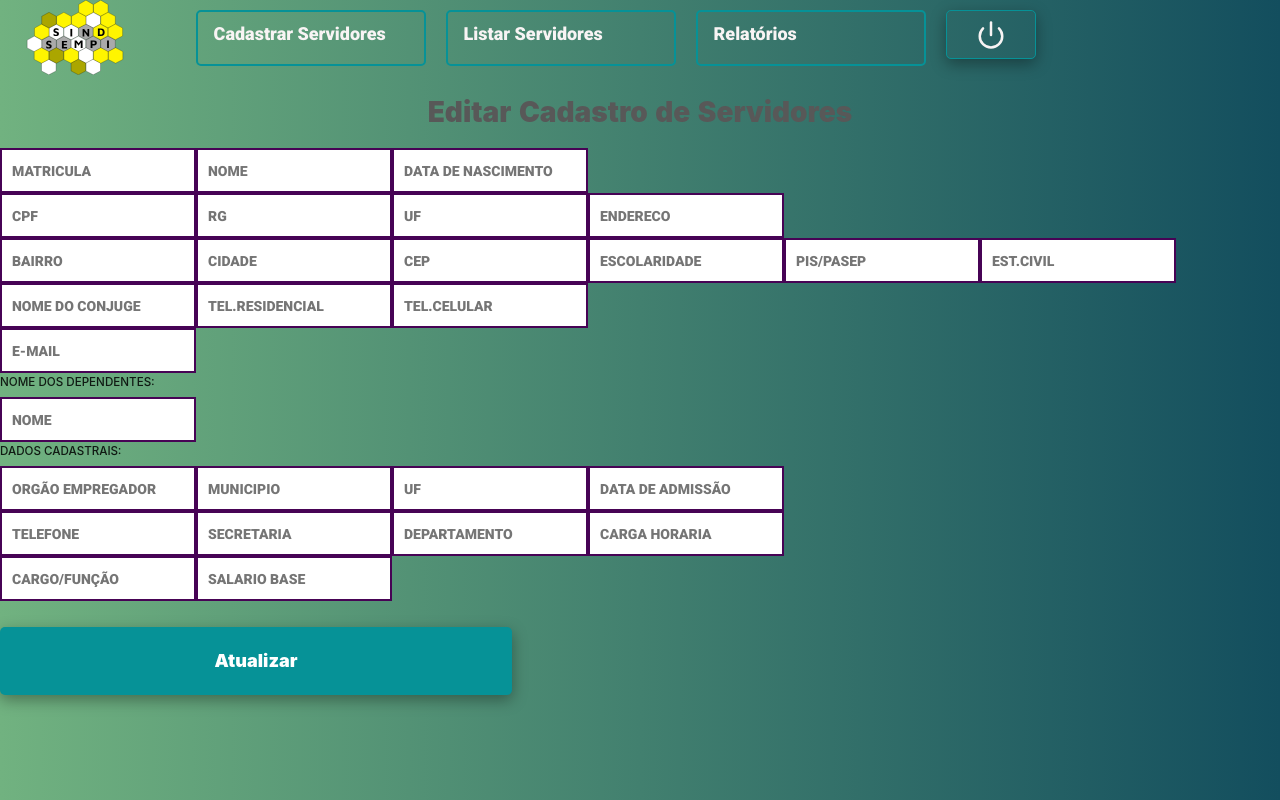
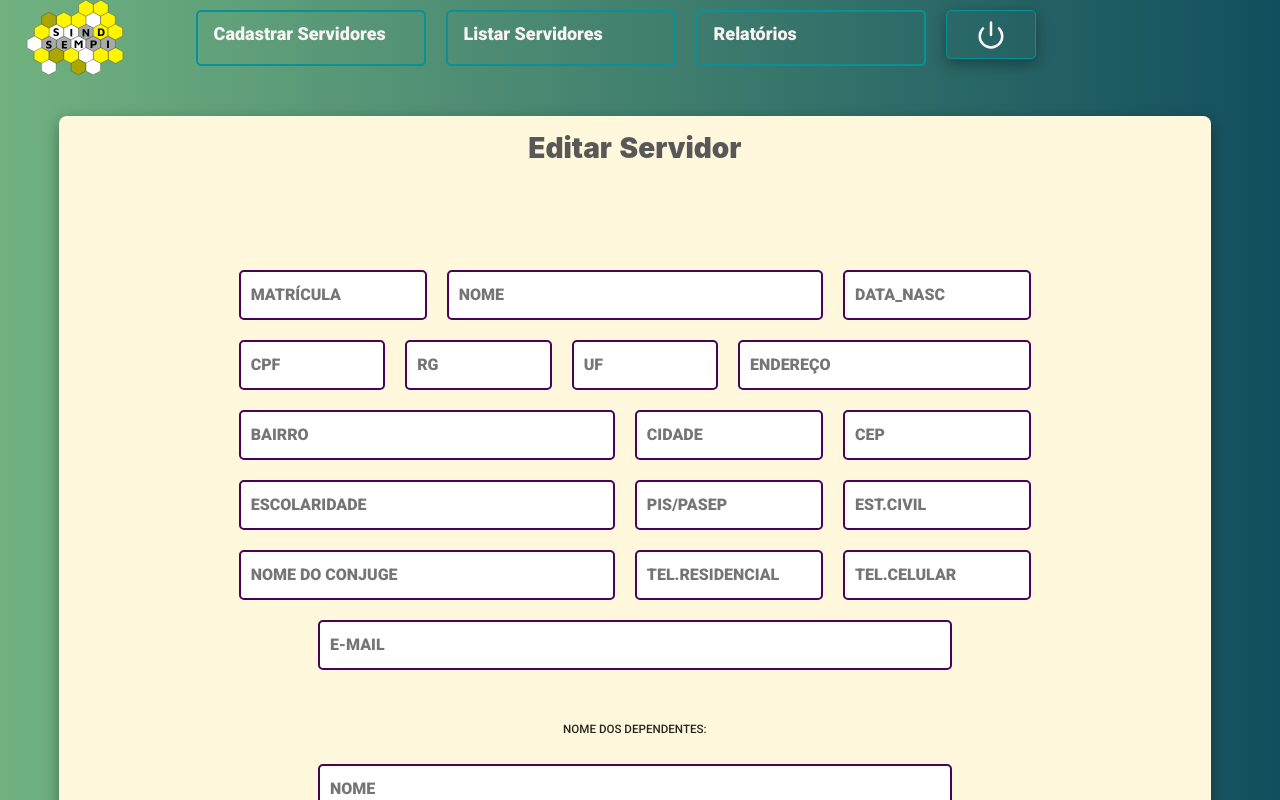
Before and after one commit to HEINRICK7/sind_sempi-app, a React (Create React App) app: page /edit_servidor/1 in a window 1280 px wide. Shown: the top 800 px of the page. Built offline with nearby package versions, Linux system fonts and the light colour scheme; no server answers; sample sign-in values are in the browser's storage.

Commit message:
update files

```diff
--- a/src/components/Formulario/index.jsx
+++ b/src/components/Formulario/index.jsx
@@ -194,19 +194,19 @@ const Formulario = () => {
                     type="text"
                     name="matricula"
                     id="matricula"
-                    placeholder="matricula"
+                    placeholder="MÁTRICULA"
                     value={matricula}
                     onChange={ e => setMatricula(e.target.value)}
                     required
                     />
-                    <label htmlFor="matricula">matricula</label>
+                    <label htmlFor="matricula">mátricula</label>
                 </div>
                 <div className="floating_label" >
                     <input
                     className="form-control"
                     type="text"
                     name="nome"
-                    placeholder="nome"
+                    placeholder="NOME"
                     value={nome}
                     onChange={ e => setNome(e.target.value)}
                     required
@@ -218,7 +218,7 @@ const Formulario = () => {
                     className="form-control"
                     type="text"
                     name="data_nasc"
-                    placeholder="data_nasc"
+                    placeholder="DATA_NASC"
                     value={data_nasc}
                     onChange={  MaskData_Nasc }
                     maxLength="10"
@@ -343,7 +343,7 @@ const Formulario = () => {
                     <input
                     className="form-control"
                     type="text"
-                    placeholder="NOME DO CONJUGE"
+                    placeholder="NOME DO CÔNJUGE"
                     value={nome_conjuge}
                     onChange={ e => setNome_Conjuge(e.target.value)}
                     />
@@ -414,11 +414,11 @@ const Formulario = () => {
                     <input
                     className="form-control"
                     type="text"
-                    placeholder="MUNICIPIO"
+                    placeholder="MUNICÍPIO"
                     value={municipio}
                     onChange={ e => setMunicipio(e.target.value)}
                     />
-                    <label htmlFor="municipio">municipio</label>
+                    <label htmlFor="municipio">município</label>
                 </div>
                     <div className="floating_label">
                 <input
@@ -501,11 +501,11 @@ const Formulario = () => {
                     <input
                     className="form-control"
                     type="text"
-                    placeholder="SALARIO BASE"
+                    placeholder="SALÁRIO BASE"
                     value={salario_base}
                     onChange={ MaskSalario_base }
                     />
-                    <label htmlFor="salario_base">salario base</label>
+                    <label htmlFor="salario_base">salário base</label>
                 </div>
             </div>
         </div>
--- a/src/components/PdfViewer/index.jsx
+++ b/src/components/PdfViewer/index.jsx
@@ -72,11 +72,10 @@ const handleEdit = async () => {
 }
     return (
         <div>
-          < NavBar/>
           <div className="container_pdfViewer">
                 <Pdf targetRef={ref} filename={`${models.nome}.pdf`}>
                     {({ toPdf }) =>
-                        <Link to={`/list_servidor`}>
+                        <Link>
                             <button className="buttom_download" onClick={toPdf}>Gerar Pdf</button>
                         </Link>
                     }
--- a/src/pages/Edit_Servidor/index.jsx
+++ b/src/pages/Edit_Servidor/index.jsx
@@ -109,256 +109,356 @@ const Formulario = () => {
     return (
         <>
             < Navbar/>
-            <div className="container_edit_servidor">
-                <div className="formulario_servidor_edit_servidor">
+            <div className="container_cad_servidor">
+                <h1>Editar Servidor</h1>
+                <div className="formulario_servidor_cad_servidor">
                     <form onSubmit={onSubmit}>
-               <h1>Editar Cadastro de Servidores</h1>
-               <div className="input_md3">
+                    <div className="container_formulario">
+            <div className="input_md1">
+                <div className="floating_label" >
                     <input
-               className="input_left"
+                    className="form-control"
                     type="text"
                     name="matricula"
-               placeholder="MATRICULA"
+                    id="matricula"
+                    placeholder="MATRÍCULA"
                     value={models.matricula}
                     onChange={ e => updateModel(e)}
+
                     />
+                    <label htmlFor="matricula">matrícula</label>
+                </div>
+                <div className="floating_label" >
                     <input
-               className="input_center"
+                    className="form-control"
                     type="text"
                     name="nome"
                     placeholder="NOME"
                     value={models.nome}
                     onChange={ e => updateModel(e)}
+
                     />
+                     <label htmlFor="nome">nome</label>
+                </div>
+                <div className="floating_label" >
                     <input
-               className="input_rigth"
+                    className="form-control"
                     type="text"
                     name="data_nasc"
-               placeholder="DATA DE NASCIMENTO"
+                    placeholder="DATA_NASC"
                     value={models.data_nasc}
-               onChange={ e => updateModel(e)}
+                    onChange={  e => updateModel(e) }
+                    maxLength="10"
+
                     />
+                    <label htmlFor="data_nasc">data_nasc</label>
                </div>
-               <div>
+           </div>
+            <div className="input_md2">
+                <div className="floating_label">
                     <input
-                className="input_cpf"
+                    className="form-control"
                     type="text"
                     name="cpf"
                     placeholder="CPF"
                     value={models.cpf}
-                onChange={ e => updateModel(e)}
+                    onChange={ e => updateModel(e) }
+
                     />
+                    <label htmlFor="cpf">cpf</label>
+                </div>
+                <div className="floating_label">
                     <input
-                className="input_rg"
+                    className="form-control"
                     type="text"
                     name="rg"
                     placeholder="RG"
                     value={models.rg}
                     onChange={ e => updateModel(e)}
+
                     />
+                    <label htmlFor="rg">rg</label>
+                </div>
+                <div className="floating_label">
                     <input
-                className="input_uf"
+                    className="form-control"
                     type="text"
-                name="uf_servidor"
+                    name="uf"
                     placeholder="UF"
                     value={models.uf_servidor}
                     onChange={ e => updateModel(e)}
                     />
+                    <label htmlFor="uf_servidor">uf</label>
+                </div>
+                <div className="floating_label">
                     <input
-                className="input_endereco"
+                    className="form-control"
                     type="text"
                     name="endereco"
-                placeholder="ENDERECO"
+                    placeholder="ENDEREÇO"
                     value={models.endereco}
                     onChange={ e => updateModel(e)}
                     />
+                    <label htmlFor="endereco">endereço</label>
                 </div>
-               <div>
+           </div>
+            <div className="input_md3">
+                <div className="floating_label">
                     <input
-               className="input_bairro"
+                    className="form-control"
                     type="text"
                     name="bairro"
                     placeholder="BAIRRO"
                     value={models.bairro}
                     onChange={ e => updateModel(e)}
                     />
+                    <label htmlFor="bairro">bairro</label>
+                </div>
+                <div className="floating_label">
                     <input
-               className="input_cidade"
+                    className="form-control"
                     type="text"
                     name="cidade"
                     placeholder="CIDADE"
                     value={models.cidade}
                     onChange={ e => updateModel(e)}
                     />
+                    <label htmlFor="cidade">cidade</label>
+               </div>
+                <div className="floating_label">
                     <input
-               className="input_cep"
+                    className="form-control"
                     type="text"
+                    placeholder="CEP"
                     name="cep"
-               placeholder="CEP"
                     value={models.cep}
-               onChange={ e => updateModel(e)}
+                    onChange={ e => updateModel(e) }
+                    maxLength="9"
                     />
+                    <label htmlFor="cep">cep</label>
+               </div>
+            </div>
+            <div className="input_md4">
+                <div className="floating_label">
                     <input
-               className="input_escolaridade"
+                    className="form-control"
                     type="text"
                     name="escolaridade"
                     placeholder="ESCOLARIDADE"
                     value={models.escolaridade}
                     onChange={ e => updateModel(e)}
                     />
+                    <label htmlFor="escolaridade">escolaridade</label>
+                </div>
+                <div className="floating_label">
                     <input
-               className="input_pisPasep"
+                    className="form-control"
                     type="text"
                     name="pis_pasep"
                     placeholder="PIS/PASEP"
                     value={models.pis_pasep}
-               onChange={ e => updateModel(e)}
+                    onChange={ e => updateModel(e) }
+                    maxlength="14"
+
                     />
+                    <label htmlFor="pis_pasep">pis/pasep</label>
+                </div>
+                <div className="floating_label">
                     <input
-               className="input_estCivil"
+                    className="form-control"
                     type="text"
                     name="est_civil"
                     placeholder="EST.CIVIL"
                     value={models.est_civil}
                     onChange={ e => updateModel(e)}
                     />
+                    <label htmlFor="est_civil">est_civil</label>
                </div>
-               <div>
+           </div>
+            <div  className="input_md5">
+                <div className="floating_label">
                     <input
-               className="input_nomeConjuge"
+                    className="form-control"
                     type="text"
                     name="nome_conjuge"
                     placeholder="NOME DO CONJUGE"
                     value={models.nome_conjuge}
                     onChange={ e => updateModel(e)}
                     />
+                    <label htmlFor="nome_conjuge">nome do cônjuge</label>
+                </div>
+                <div className="floating_label">
                     <input
-               className="input_telResidencial"
+                    className="form_control"
                     type="text"
                     name="tel_residencial"
                     placeholder="TEL.RESIDENCIAL"
                     value={models.tel_residencial}
                     onChange={ e => updateModel(e)}
+                    maxlength="15"
                     />
+                    <label htmlFor="tel_residencial">tel_residencial</label>
+               </div>
+               <div className="floating_label">
                     <input
-               className="input_telCelular"
+                    className="form-control"
                     type="text"
                     name="tel_celular"
                     placeholder="TEL.CELULAR"
                     value={models.tel_celular}
                     onChange={ e => updateModel(e)}
+                    maxlength="15"
                     />
+                    <label htmlFor="tel_celular">tel_celular</label>
                 </div>
-               <div>
+           </div>
+            <div className="input_md6">
+                <div className="floating_label">
                     <input
-                className="input_email"
+                    className="form-control"
                     type="text"
                     name="email"
                     placeholder="E-MAIL"
                     value={models.email}
                     onChange={ e => updateModel(e)}
                     />
+                    <label htmlFor="email">email</label>
                 </div>
-            <div className="dependentes">
+            </div>
+            <div className="input_md7">
                 <h5>NOME DOS DEPENDENTES: </h5>
-            <div>
+                <div className="floating_label">
                     <input
-                className="input_dependentes"
+                    className="form-control"
                     type="text"
-                name="nome_dependentes"
+                    name="nome_dependente"
                     placeholder="NOME"
                     value={models.nome_dependentes}
                     onChange={ e => updateModel(e)}
                     />
+                    <label htmlFor="nome_dependentes">nome dependentes</label>
                 </div>
             </div>
-            <div className="dados_cadastrais">
+            <div className="text_h5">
                 <h5>DADOS CADASTRAIS: </h5>
-            <div>
+                <div className="input_md8">
+                    <div className="floating_label">
                     <input
-                className="orgao_empregador"
+                    className="form-control"
                     type="text"
                     name="orgao_empregador"
                     placeholder="ORGÃO EMPREGADOR"
                     value={models.orgao_empregador}
                     onChange={ e => updateModel(e)}
                     />
+                    <label htmlFor="orgao_empregador">orgão empregador</label>
+                </div>
+                    <div className="floating_label">
                     <input
-                className="municipio"
+                    className="form-control"
                     type="text"
                     name="municipio"
                     placeholder="MUNICIPIO"
                     value={models.municipio}
                     onChange={ e => updateModel(e)}
                     />
+                    <label htmlFor="municipio">município</label>
+                </div>
+                    <div className="floating_label">
                 <input
-                className="uf"
+                    className="form-control"
                     type="text"
                     name="uf"
                     placeholder="UF"
                     value={models.uf}
                     onChange={ e => updateModel(e)}
                     />
+                    <label htmlFor="uf">uf</label>
+                </div>
+                    <div className="floating_label">
                     <input
-                className="data_admissao"
+                    className="form-control"
                     type="text"
                     name="data_admissao"
                     placeholder="DATA DE ADMISSÃO"
                     value={models.data_admissao}
                     onChange={ e => updateModel(e)}
+                    maxLength="10"
                     />
+                    <label htmlFor="data_admissao">data admissão</label>
                 </div>
-            <div>
+                </div>
+            </div>
+            <div className="input_md9">
+                <div className="floating_label">
                     <input
-                className="input_telefone"
+                    className="form-control"
                     type="text"
                     name="telefone"
                     placeholder="TELEFONE"
                     value={models.telefone}
                     onChange={ e => updateModel(e)}
+                    maxlength="15"
                     />
+                    <label htmlFor="telefone">telefone</label>
+                </div>
+                <div className="floating_label">
                     <input
-                className="input_secretaria"
+                    className="form-control"
                     type="text"
                     name="secretaria"
-                placeholder="SECRETARIA"
+                    placeholder="SECRETÁRIA"
                     value={models.secretaria}
                     onChange={ e => updateModel(e)}
                     />
+                    <label htmlFor="secretaria">secretária</label>
+                </div>
+                <div className="floating_label">
                     <input
-                className="input_departamento"
+                    className="form-control"
                     type="text"
                     name="departamento"
                     placeholder="DEPARTAMENTO"
                     value={models.departamento}
                     onChange={ e => updateModel(e)}
                     />
+                    <label htmlFor="departamento">departamento</label>
+                </div>
+                <div className="floating_label">
                 <input
-                className="input_carga_horaria"
+                className="form-control"
                 type="text"
                 name="carga_horaria"
                 placeholder="CARGA HORARIA"
                 value={models.carga_horaria}
                 onChange={ e => updateModel(e)}
                 />
+                <label htmlFor="carga_horaria"> carga horária</label>
                 </div>
-            <div>
+            </div>
+            <div className="input_md10">
+                <div className="floating_label">
                 <input
-                className="input_cargo_funcao"
+                    className="form-control"
                     type="text"
                     name="cargo_funcao"
                     placeholder="CARGO/FUNÇÃO"
                     value={models.cargo_funcao}
                     onChange={ e => updateModel(e)}
                     />
+                    <label htmlFor="cargo_funcao">cargo/função</label>
+                </div>
+                <div className="floating_label">
                     <input
-                className="input_salario_base"
+                    className="form-control"
                     type="text"
                     name="salario_base"
                     placeholder="SALARIO BASE"
                     value={models.salario_base}
-                onChange={ e => updateModel(e)}
+                    onChange={ e => updateModel(e) }
                     />
+                    <label htmlFor="salario_base">salário base</label>
+                </div>
             </div>
         </div>
                         <div className="button_salvar">
--- a/src/pages/Home/index.jsx
+++ b/src/pages/Home/index.jsx
@@ -116,7 +116,7 @@ const Home = () => {
 									</td>
 
 									<td className="column6">
-										<Link to={`./document_pdf/${result._id}`}>
+										<Link to={`./document_pdf/${result._id}`} target="_blank" rel="noopener noreferrer" >
 											<button
 											 className="button_imprimir">
 											  <PrinterOutlined className="icon_imprimir"
--- a/src/pages/Login/index.jsx
+++ b/src/pages/Login/index.jsx
@@ -49,8 +49,6 @@ const Login = () => {
                  history.push('/list_servidor');
               }, 1000);
 
-
-
         } catch (error) {
 
           message.loading({ content: 'processando...', key });
```
Lines whose indentation alone changed are shown as unchanged.
